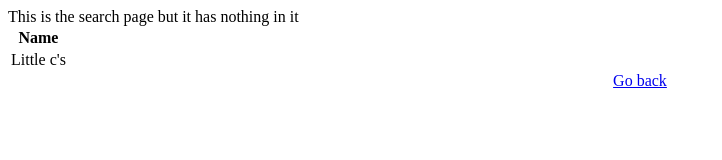
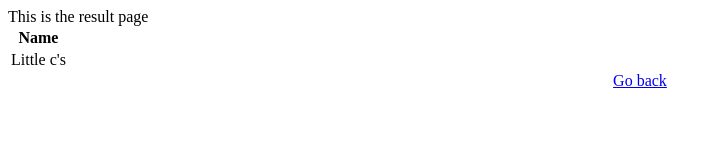
Before and after one commit to sterr-christo/LateNightCravings, a website: page src/result.html in a window 1280 px wide. Shown: the whole page, without its empty margins (0-722 px from the left). Drawn offline with Linux system fonts and the light colour scheme.

Commit message:
result page

```diff
--- a/src/result.html
+++ b/src/result.html
@@ -7,7 +7,7 @@
 </head>
 <div class="container">
 <body>
-This is the search page but it has nothing in it
+This is the result page
 
 <table class="table">
 <thead><tr><th>Name</th></tr></thead>
```
Also changed, not shown: build/classes/result.html.
